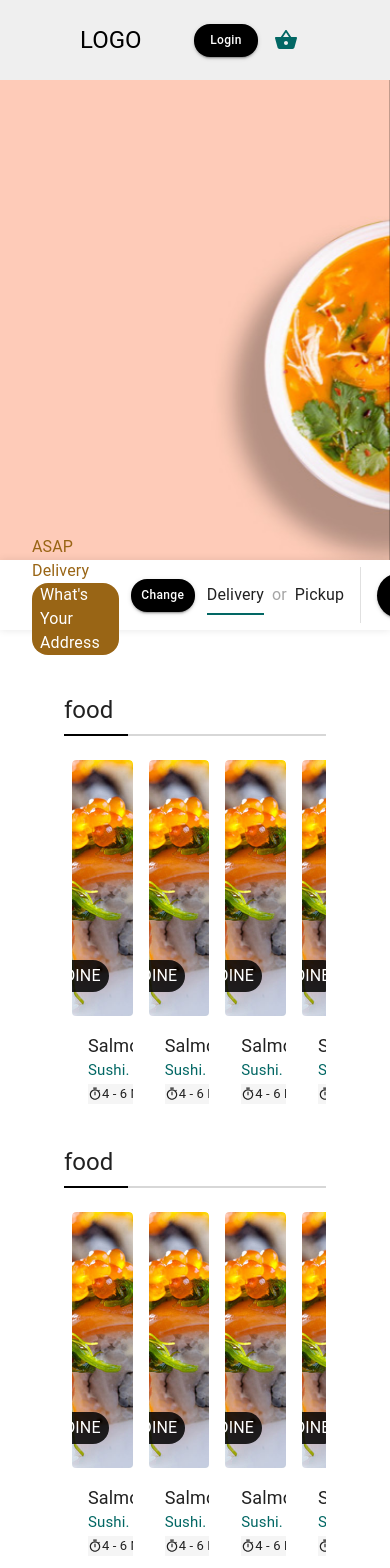
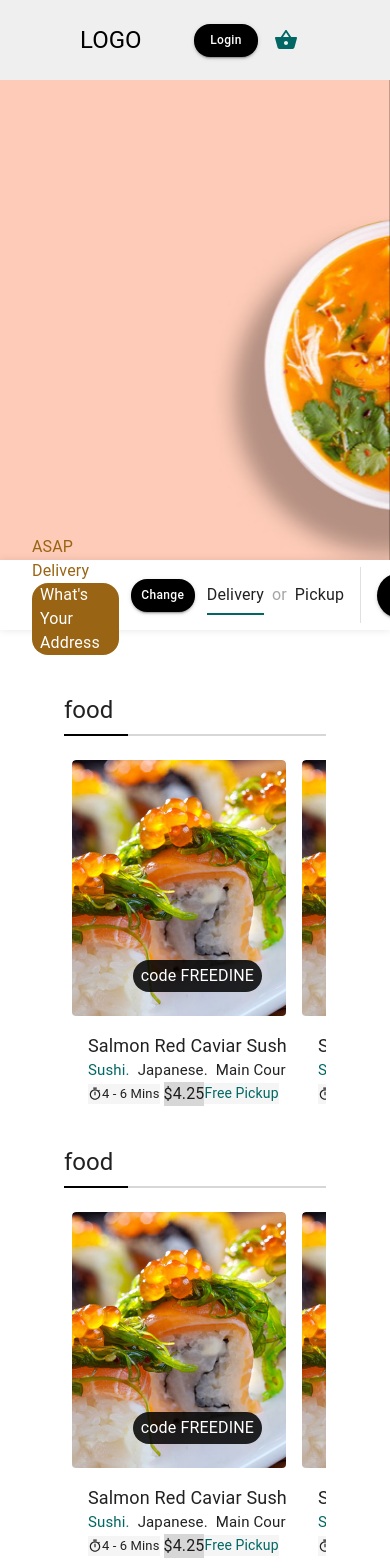
Before and after one commit to mmdalipour/restaurant-material-design, a React (Create React App) app: page / in a window 390 px wide. Shown: the top 1568 px of the page. Built offline with nearby package versions, Linux system fonts and the light colour scheme.

Commit message:
added responsive to the carousel

```diff
--- a/src/components/Carousel/Carousel.jsx
+++ b/src/components/Carousel/Carousel.jsx
@@ -1,15 +1,11 @@
 import React, { useRef, useState, Children, useEffect } from "react";
-import { makeStyles } from "@material-ui/styles";
-import clsx from "clsx";
-
-// hooks
-import useWidth from "../../hooks/useWidth";
+import { makeStyles, useTheme } from "@material-ui/styles";
 
 // components
 import Box from "@material-ui/core/Box";
 import Button from "@material-ui/core/Button";
 import Zoom from "@material-ui/core/Zoom";
-import {} from "@material-ui/core/useMediaQuery";
+import useMediaQuery from "@material-ui/core/useMediaQuery";
 
 // icons
 import PrevArrowIcon from "@material-ui/icons/ArrowForward";
@@ -54,8 +50,14 @@ const Carousel = ({
   onPrevClick,
   children,
   itemsToShow = 3,
+  itemsToShowMd = 2,
+  itemsToShowSm = 1,
 }) => {
   const classes = useStyles();
+  const theme = useTheme();
+
+  const md = useMediaQuery(theme.breakpoints.down("md"));
+  const sm = useMediaQuery(theme.breakpoints.down("sm"));
 
   const [showButtons, setShowButtons] = useState(false);
   const [itemCount, setItemCount] = useState(false);
@@ -75,12 +77,20 @@ const Carousel = ({
     setItemCount(Children.toArray(children).length);
   }, []);
 
+  const getItemToShow = () => {
+    if (!md && !sm) return itemsToShow;
+    else if (md && !sm) return itemsToShowMd;
+    else return itemsToShowSm;
+  };
+
   const viewportStyle = {
     transform: `translateX(-${currentPage * 100}%)`,
   };
+
+  const res = getItemToShow();
   const itemStyle = {
-    width: `calc(100% / ${itemsToShow})`,
-    minWidth: `calc(100% / ${itemsToShow})`,
+    width: `calc(100% / ${res})`,
+    minWidth: `calc(100% / ${res})`,
   };
   return (
     <Box
```
